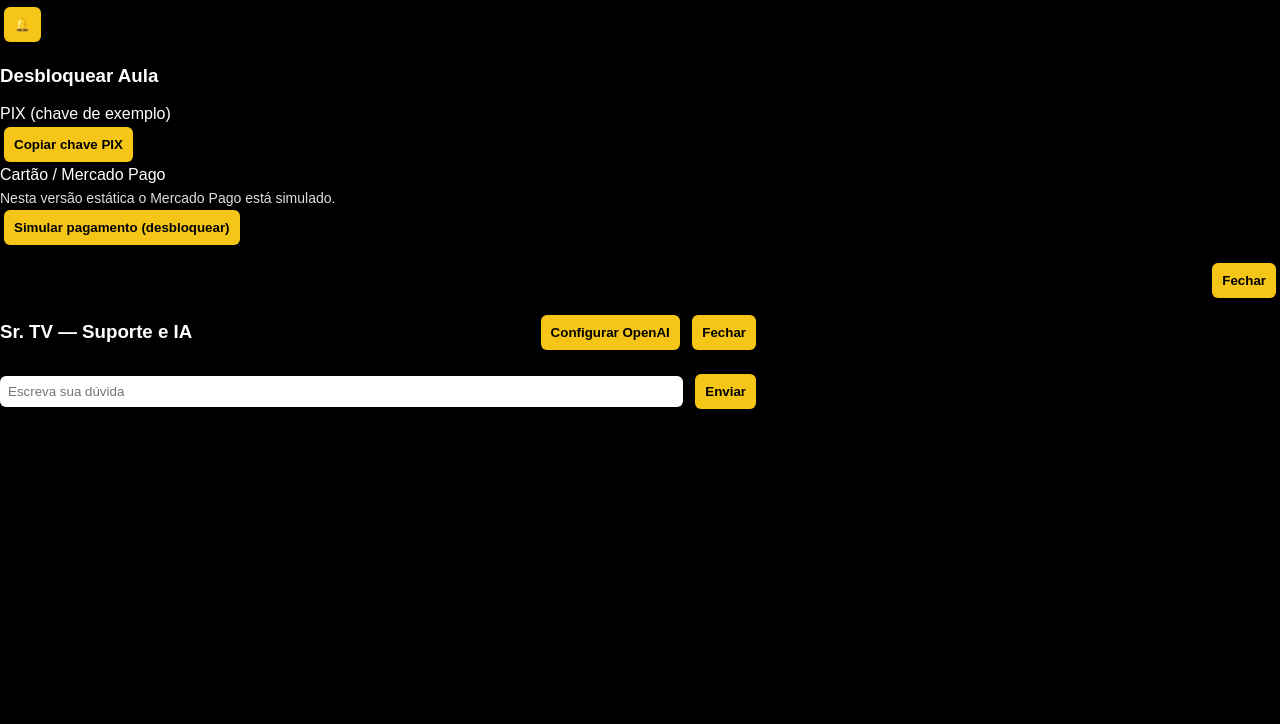
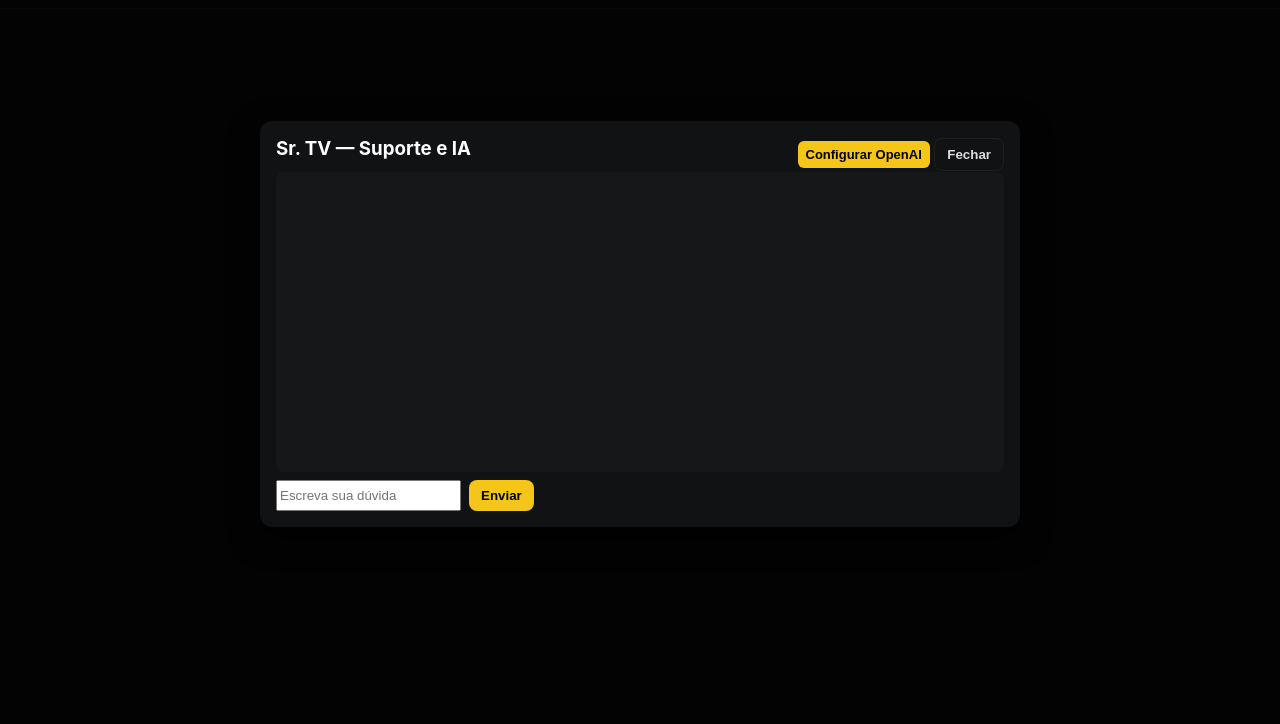
Before and after one commit to EdmilsonReis716/englishplay, a plain HTML site: page index.html in a window 1280 px wide. Shown: the part 76-800 px from the top of the page. Drawn offline with Linux system fonts and the light colour scheme.

Commit message:
Update style.css

```diff
--- a/style.css
+++ b/style.css
@@ -1,32 +1,62 @@
+:root{
+  --bg:#030303;
+  --card:#111214;
+  --muted:#9aa0a6;
+  --yellow:#f5c518;
+  --accent:#ffd54a;
+  --neon: rgba(245,197,24,0.14);
+}
+*{box-sizing:border-box}
+body{margin:0;background:var(--bg);color:#fff;font-family:Inter,Arial,Helvetica,sans-serif}
+.top{display:flex;align-items:center;justify-content:space-between;padding:18px 28px;border-bottom:1px solid rgba(255,255,255,0.02)}
+.logo{display:flex;align-items:center;gap:12px}
+.tv{width:48px;height:48px;border-radius:50%;background:var(--yellow);display:flex;align-items:center;justify-content:center;color:#000;font-weight:800}
+.brand{color:var(--yellow);font-weight:800;font-size:18px}
+.search-wrap{display:flex;align-items:center;gap:8px}
+.search-wrap input{padding:10px 12px;border-radius:8px;background:#0b0c0d;border:1px solid rgba(255,255,255,0.03);color:#fff;min-width:220px}
+#userArea{min-width:220px;text-align:right}
 
-body {
-  background: #000;
-  color: #fff;
-  font-family: Arial, sans-serif;
-  margin: 0;
-  padding: 0;
+main{padding:28px;max-width:1200px;margin:0 auto}
+
+/* card */
+.card{background:var(--card);border-radius:12px;padding:18px;margin-bottom:18px;box-shadow:0 6px 18px rgba(0,0,0,0.6)}
+h1,h2,h3{margin:0 0 12px 0}
+.btn{background:var(--yellow);color:#000;border:none;padding:8px 12px;border-radius:8px;cursor:pointer;font-weight:700}
+.btn.small{padding:6px 8px;font-size:13px;border-radius:6px}
+.btn.ghost{background:transparent;border:1px solid rgba(255,255,255,0.06);color:#ddd}
+.hidden{display:none}
+.banner{position:fixed;top:12px;left:50%;transform:translateX(-50%);background:var(--accent);color:#000;padding:10px 16px;border-radius:8px;z-index:120}
+
+/* lessons */
+.lesson-grid{display:flex;flex-wrap:wrap;gap:10px}
+.lesson-grid button{background:#3b3b2a;color:var(--yellow);border-radius:8px;padding:8px 12px;border:1px solid rgba(0,0,0,0.3)}
+
+/* modal */
+.modal{position:fixed;inset:0;display:flex;align-items:center;justify-content:center;z-index:100}
+.modal .modal-card{background:var(--card);padding:16px;border-radius:12px;box-shadow:0 10px 30px rgba(0,0,0,0.8)}
+#overlay{position:fixed;inset:0;background:rgba(0,0,0,0.6);z-index:80}
+
+/* payment modal layout */
+.pm-body{display:flex;gap:12px}
+.pm-col{flex:1}
+.pix-box{background:#fff;color:#000;padding:12px;border-radius:8px;min-height:100px;display:flex;align-items:center;justify-content:center;word-break:break-word}
+
+/* chat */
+.chat-box{height:300px;background:rgba(255,255,255,0.02);border-radius:8px;padding:12px;overflow:auto}
+.chat-bubble{padding:10px;border-radius:8px;margin-bottom:8px;max-width:80%}
+.chat-user{background:#0b1220;color:#fff;margin-left:auto}
+.chat-ai{background:#14202b;color:#fff}
+
+/* admin list */
+.user-row{display:flex;justify-content:space-between;align-items:center;padding:8px;border-radius:6px;background:rgba(255,255,255,0.01);margin-bottom:6px}
+.small{font-size:13px;padding:6px 8px}
+
+/* lock animation for unlocked */
+.lock-wrap{display:flex;align-items:center;gap:12px}
+.lock-svg{width:56px;height:56px;transition:transform .6s ease}
+
+/* responsive */
+@media(max-width:800px){
+  .search-wrap input{min-width:120px}
+  .pm-body{flex-direction:column}
 }
-#app { padding: 20px; }
-.card {
-  background: #111;
-  padding: 20px;
-  border-radius: 12px;
-  margin-bottom: 20px;
-}
-button {
-  padding: 10px;
-  margin: 4px;
-  background: #f5c518;
-  color: #000;
-  border: none;
-  border-radius: 6px;
-  cursor: pointer;
-  font-weight: bold;
-}
-input {
-  padding: 8px;
-  margin: 6px 0;
-  width: 95%;
-  border-radius: 6px;
-  border: none;
-}
```
